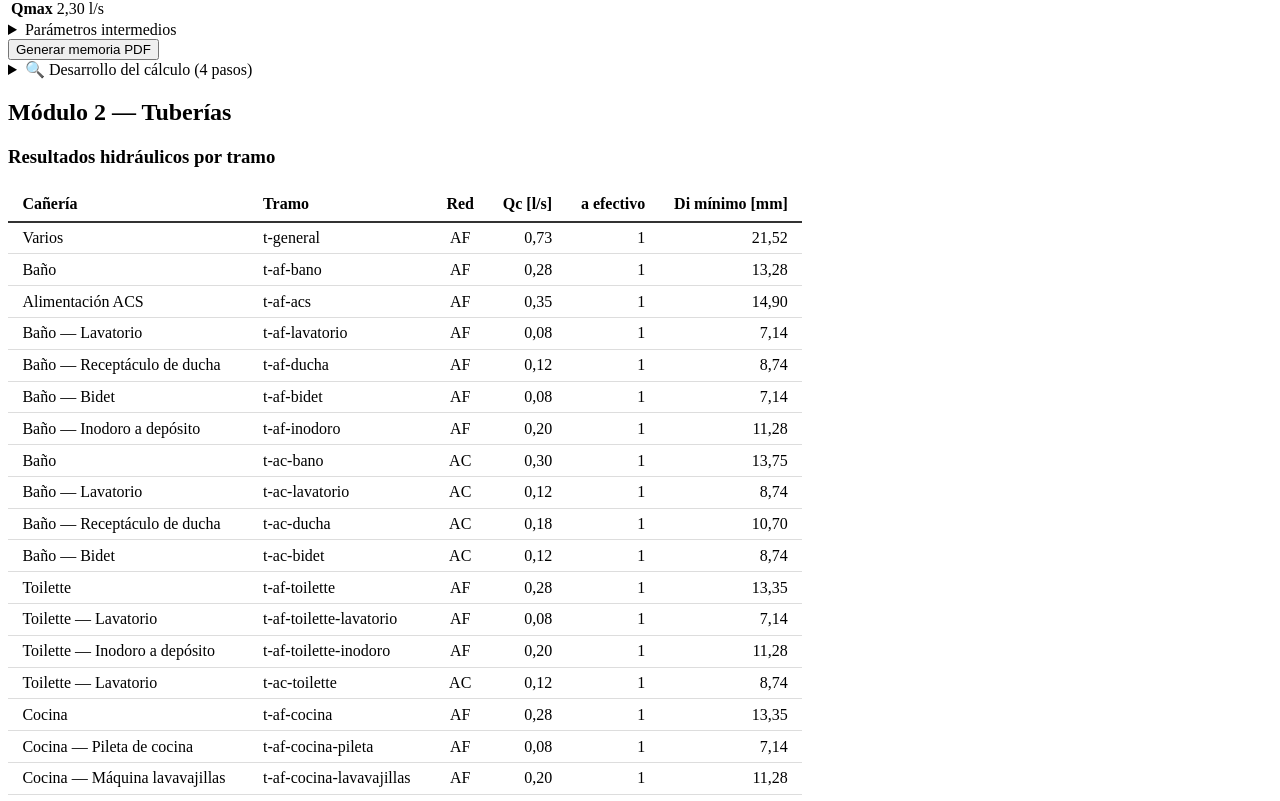
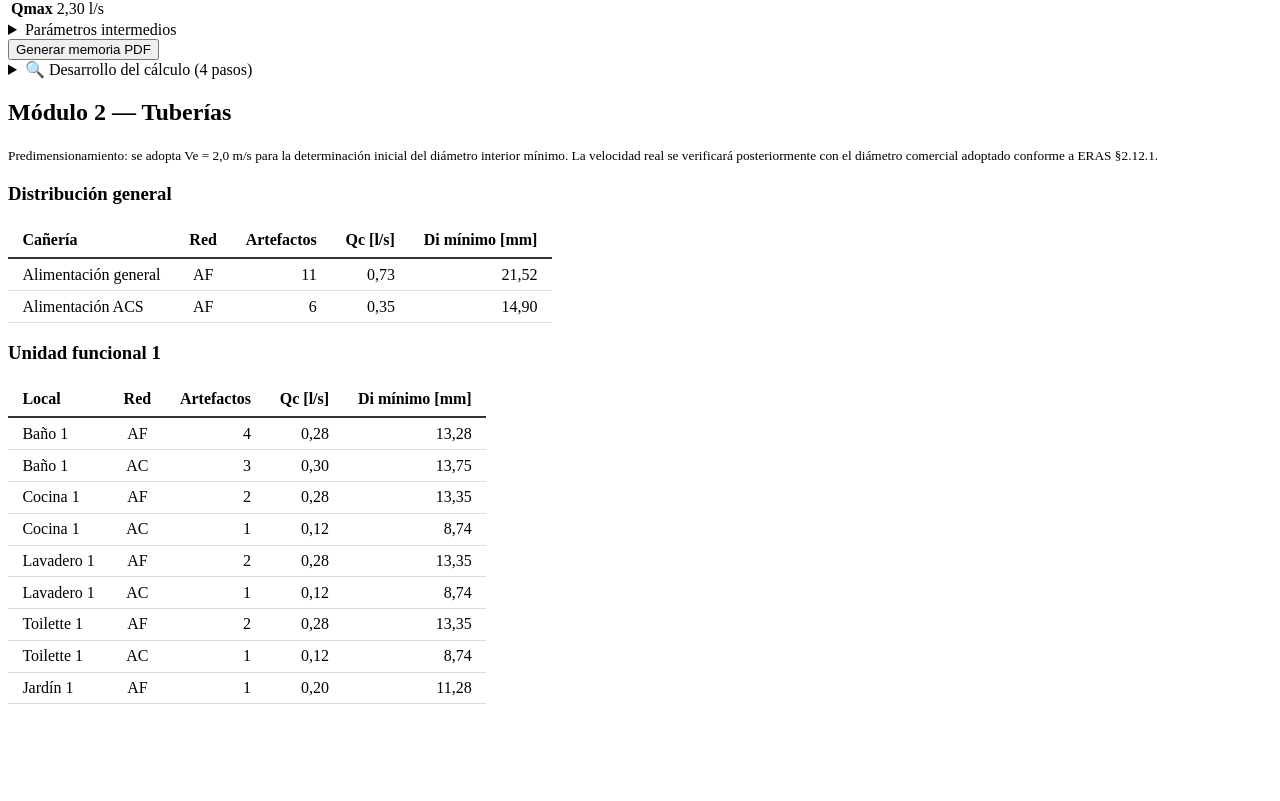
Before and after one commit to nicolasambrosoeras-ctrl/IUAS, a React (Vite) app: page / in a window 1280 px wide. Shown: the part 1693-2494 px from the top of the page. After the commit the page ends 2405 px from the top, so only its background shows below. Built offline with nearby package versions, Linux system fonts and the light colour scheme; what pdfmake would draw is missing.

Commit message:
feat: organizar resultados tecnicos de modulo 2

```diff
--- a/src/interfaz/paginas/ResultadoHidraulicoDeTramo.tsx
+++ b/src/interfaz/paginas/ResultadoHidraulicoDeTramo.tsx
@@ -1,8 +1,13 @@
 // Visualización de Módulo 2 (hidráulica por Tramo) en la pantalla técnica:
-// una tabla con todos los Tramos de la red, no un selector -- así es como
-// un proyectista necesita revisarlos. Qc/aEfectivo/Di mínimo, nada más:
-// ni Kc/K en la vista principal, ni diámetro real, ni editor de red (eso
-// queda para incrementos posteriores). Extraído de MotorDemandaPantalla.tsx
+// dos niveles de lectura -- Distribución general del proyecto, y Local+Red
+// dentro de cada Unidad Funcional -- en vez de una tabla plana con todos
+// los Tramos (incluidos terminales). Este NO es el rediseño definitivo de
+// la aplicación: es exclusivamente una mejora de legibilidad técnica sobre
+// la topología ya correcta. Los Tramos que esta vista no muestra (ramas
+// terminales hacia cada Artefacto individual) siguen existiendo íntegros
+// en RedHidraulica -- ver identificarFilasDeModulo2.ts, que decide
+// estructuralmente (sin heurística de string de id) qué Tramos son
+// "principales" para esta vista. Extraído de MotorDemandaPantalla.tsx
 // únicamente por legibilidad -- misma razón que duplicarUnidadFuncional.ts,
 // no una abstracción nueva. Solo se renderiza cuando el Proyecto ya pasó
 // validarProyecto (gate en MotorDemandaPantalla), así que redHidraulica,
@@ -10,16 +15,21 @@
 // ya existen.
 import type { CSSProperties } from 'react'
 import type { Proyecto, TipoDeLocal } from '../../modelo/proyecto'
-import type { Tramo } from '../../modelo/redHidraulica'
+import type { RedDeTramo } from '../../modelo/redHidraulica'
 import type { ArtefactoNormativo } from '../../normativa/eras-2023/catalogo-artefactos'
 import { resolverHidraulicaDeTramo } from '../../motor/tuberias/resolverHidraulicaDeTramo'
 import { obtenerArtefactosAguasAbajo } from '../../motor/tuberias/topologia/obtenerArtefactosAguasAbajo'
 import { formatearNumero } from '../../exportadores/pdf/formatearNumero'
+import {
+  derivarOrdinalesDeLocal,
+  identificarFilasDistribucionGeneral,
+  identificarFilasPrincipalesDeLocales,
+} from './identificarFilasDeModulo2'
 
 // Duplicado intencional de la etiqueta homónima en MotorDemandaPantalla.tsx
 // (mismo criterio que aplicarParticipacionCritA8: segundo consumidor
 // pequeño y puntual, sin abstraer todavía una fuente compartida). Solo se
-// usa acá para la columna "Cañería".
+// usa acá para etiquetar los Locales dentro de cada Unidad Funcional.
 const ETIQUETA_TIPO_DE_LOCAL: Readonly<Record<TipoDeLocal, string>> = {
   bano: 'Baño',
   toilette: 'Toilette',
@@ -53,97 +63,46 @@ function estiloCelda(alineacion: CSSProperties['textAlign'], ajustable = false):
   }
 }
 
-// "Cañería" es puramente una etiqueta de presentación derivada de la
-// topología y el catálogo ya existentes -- no introduce ninguna asociación
-// estructural Tramo->Local en el modelo (esa asociación no existe y este
-// incremento no la agrega). No reimplementa lógica hidráulica: usa
-// obtenerArtefactosAguasAbajo tal cual, solo para agrupar por Local.
-function derivarCaneria(
-  proyecto: Proyecto,
-  tramo: Tramo,
-  catalogoArtefactos: readonly ArtefactoNormativo[],
-): string {
-  const { redHidraulica } = proyecto
-  if (redHidraulica === undefined) {
-    return '—'
-  }
-
-  const nodoDestino = redHidraulica.nodos.find((nodo) => nodo.id === tramo.nodoDestinoId)
-  if (nodoDestino?.referencia?.tipo === 'produccionACS') {
-    return 'Alimentación ACS'
-  }
-
-  let referencias: ReturnType<typeof obtenerArtefactosAguasAbajo>
-  try {
-    referencias = obtenerArtefactosAguasAbajo(proyecto, tramo.id)
-  } catch {
-    return '—'
-  }
-
-  if (referencias.length === 0) {
-    return '—'
-  }
-
-  const clavesDeLocal = new Set(referencias.map((r) => `${r.unidadFuncionalId}::${r.localId}`))
-  if (clavesDeLocal.size > 1) {
-    return 'Varios'
-  }
-
-  const primeraReferencia = referencias[0]!
-  const unidadFuncional = proyecto.unidadesFuncionales.find(
-    (uf) => uf.id === primeraReferencia.unidadFuncionalId,
-  )
-  const local = unidadFuncional?.locales.find((l) => l.id === primeraReferencia.localId)
-  if (local === undefined) {
-    return '—'
-  }
-
-  const etiquetaLocal = ETIQUETA_TIPO_DE_LOCAL[local.tipo]
-
-  if (referencias.length > 1) {
-    return etiquetaLocal
-  }
-
-  const artefacto = local.artefactos.find((a) => a.id === primeraReferencia.artefactoId)
-  const artefactoNormativo = artefacto
-    ? catalogoArtefactos.find((c) => c.id === artefacto.artefactoId)
-    : undefined
-
-  return artefactoNormativo ? `${etiquetaLocal} — ${artefactoNormativo.nombre}` : etiquetaLocal
+type FilaDeTabla = {
+  readonly etiqueta: string
+  readonly red: RedDeTramo
+  readonly tramoId: string
 }
 
-function FilaDeTramo({
+function FilaResultado({
   proyecto,
   catalogoArtefactos,
-  tramo,
+  fila,
 }: {
   proyecto: Proyecto
   catalogoArtefactos: readonly ArtefactoNormativo[]
-  tramo: Tramo
+  fila: FilaDeTabla
 }) {
   let errorDelMotor: string | null = null
+  let artefactosTexto: string
   let qcTexto: string
-  let aEfectivoTexto: string | number
   let diMinimoTexto: string
 
   try {
-    const resultado = resolverHidraulicaDeTramo(proyecto, tramo.id, catalogoArtefactos)
+    const referencias = obtenerArtefactosAguasAbajo(proyecto, fila.tramoId)
+    artefactosTexto = formatearNumero(referencias.length, 'conteo')
+
+    const resultado = resolverHidraulicaDeTramo(proyecto, fila.tramoId, catalogoArtefactos)
     qcTexto = formatearNumero(resultado.qc_lps, 'l/s')
-    aEfectivoTexto = resultado.tipo === 'conDemanda' ? resultado.simultaneidad.aEfectivo : '—'
     diMinimoTexto =
       resultado.tipo === 'conDemanda' ? formatearNumero(resultado.predimensionamiento.di_min_mm, 'mm') : '—'
   } catch (motivo) {
     errorDelMotor = motivo instanceof Error ? motivo.message : String(motivo)
+    artefactosTexto = '—'
     qcTexto = 'Error'
-    aEfectivoTexto = '—'
     diMinimoTexto = '—'
   }
 
   return (
     <tr>
-      <td style={estiloCelda('left', true)}>{derivarCaneria(proyecto, tramo, catalogoArtefactos)}</td>
-      <td style={estiloCelda('left')}>{tramo.id}</td>
-      <td style={estiloCelda('center')}>{tramo.red}</td>
+      <td style={estiloCelda('left')}>{fila.etiqueta}</td>
+      <td style={estiloCelda('center')}>{fila.red}</td>
+      <td style={estiloCelda('right')}>{artefactosTexto}</td>
       <td style={estiloCelda('right', errorDelMotor !== null)}>
         {qcTexto}
         {errorDelMotor !== null ? (
@@ -153,9 +112,84 @@ function FilaDeTramo({
           </>
         ) : null}
       </td>
-      <td style={estiloCelda('right')}>{aEfectivoTexto}</td>
       <td style={estiloCelda('right')}>{diMinimoTexto}</td>
     </tr>
+  )
+}
+
+function TablaDeFilas({
+  proyecto,
+  catalogoArtefactos,
+  encabezadoPrimeraColumna,
+  filas,
+}: {
+  proyecto: Proyecto
+  catalogoArtefactos: readonly ArtefactoNormativo[]
+  encabezadoPrimeraColumna: string
+  filas: readonly FilaDeTabla[]
+}) {
+  if (filas.length === 0) {
+    return null
+  }
+
+  return (
+    <div style={{ overflowX: 'auto' }}>
+      <table style={{ borderCollapse: 'collapse' }}>
+        <thead>
+          <tr>
+            <th style={estiloEncabezado('left')}>{encabezadoPrimeraColumna}</th>
+            <th style={estiloEncabezado('center')}>Red</th>
+            <th style={estiloEncabezado('right')}>Artefactos</th>
+            <th style={estiloEncabezado('right')}>Qc [l/s]</th>
+            <th style={estiloEncabezado('right')}>Di mínimo [mm]</th>
+          </tr>
+        </thead>
+        <tbody>
+          {filas.map((fila) => (
+            <FilaResultado key={fila.tramoId} proyecto={proyecto} catalogoArtefactos={catalogoArtefactos} fila={fila} />
+          ))}
+        </tbody>
+      </table>
+    </div>
+  )
+}
+
+function TablaDeUnidadFuncional({
+  proyecto,
+  catalogoArtefactos,
+  unidadFuncionalId,
+  nombre,
+  locales,
+  filasPrincipales,
+}: {
+  proyecto: Proyecto
+  catalogoArtefactos: readonly ArtefactoNormativo[]
+  unidadFuncionalId: string
+  nombre: string
+  locales: Proyecto['unidadesFuncionales'][number]['locales']
+  filasPrincipales: ReturnType<typeof identificarFilasPrincipalesDeLocales>
+}) {
+  const ordinales = derivarOrdinalesDeLocal(locales)
+
+  const filas: FilaDeTabla[] = locales.flatMap((local) => {
+    const ordinal = ordinales.get(local.id)
+    const etiquetaLocal = `${ETIQUETA_TIPO_DE_LOCAL[local.tipo]} ${ordinal ?? ''}`.trim()
+
+    return filasPrincipales
+      .filter((fila) => fila.unidadFuncionalId === unidadFuncionalId && fila.localId === local.id)
+      .map((fila) => ({ etiqueta: etiquetaLocal, red: fila.red, tramoId: fila.tramoId }))
+  })
+
+  return (
+    <div>
+      <h3>{nombre}</h3>
+      <TablaDeFilas
+        proyecto={proyecto}
+        catalogoArtefactos={catalogoArtefactos}
+        encabezadoPrimeraColumna="Local"
+        filas={filas}
+      />
+    </div>
   )
 }
 
@@ -167,39 +201,44 @@ export function ResultadoHidraulicoDeTramo({
   catalogoArtefactos: readonly ArtefactoNormativo[]
 }) {
   const tramos = proyecto.redHidraulica?.tramos ?? []
+  const filasPrincipalesDeLocales = identificarFilasPrincipalesDeLocales(proyecto)
 
   return (
     <section>
       <h2>Módulo 2 — Tuberías</h2>
-      <h3>Resultados hidráulicos por tramo</h3>
 
       {tramos.length === 0 ? (
         <p>El proyecto no tiene una red hidráulica cargada.</p>
       ) : (
-        <div style={{ overflowX: 'auto' }}>
-          <table style={{ borderCollapse: 'collapse' }}>
-            <thead>
-              <tr>
-                <th style={estiloEncabezado('left')}>Cañería</th>
-                <th style={estiloEncabezado('left')}>Tramo</th>
-                <th style={estiloEncabezado('center')}>Red</th>
-                <th style={estiloEncabezado('right')}>Qc [l/s]</th>
-                <th style={estiloEncabezado('right')}>a efectivo</th>
-                <th style={estiloEncabezado('right')}>Di mínimo [mm]</th>
-              </tr>
-            </thead>
-            <tbody>
-              {tramos.map((tramo) => (
-                <FilaDeTramo
-                  key={tramo.id}
-                  proyecto={proyecto}
-                  catalogoArtefactos={catalogoArtefactos}
-                  tramo={tramo}
-                />
-              ))}
-            </tbody>
-          </table>
-        </div>
+        <>
+          <p>
+            <small>
+              Predimensionamiento: se adopta Ve = 2,0 m/s para la determinación inicial del
+              diámetro interior mínimo. La velocidad real se verificará posteriormente con el
+              diámetro comercial adoptado conforme a ERAS §2.12.1.
+            </small>
+          </p>
+
+          <h3>Distribución general</h3>
+          <TablaDeFilas
+            proyecto={proyecto}
+            catalogoArtefactos={catalogoArtefactos}
+            encabezadoPrimeraColumna="Cañería"
+            filas={identificarFilasDistribucionGeneral(proyecto)}
+          />
+
+          {proyecto.unidadesFuncionales.map((uf) => (
+            <TablaDeUnidadFuncional
+              key={uf.id}
+              proyecto={proyecto}
+              catalogoArtefactos={catalogoArtefactos}
+              unidadFuncionalId={uf.id}
+              nombre={uf.nombre}
+              locales={uf.locales}
+              filasPrincipales={filasPrincipalesDeLocales}
+            />
+          ))}
+        </>
       )}
     </section>
   )
--- /dev/null
+++ b/src/interfaz/paginas/identificarFilasDeModulo2.ts
@@ -0,0 +1,186 @@
+// Agrupamiento de topología física para la vista principal de Módulo 2:
+// identifica, de forma puramente estructural (sin heurísticas de string
+// de ID de Tramo/Nodo), qué Tramos representan la Distribución general del
+// proyecto y cuál es el Tramo principal de cada (Local, Red). No calcula
+// nada hidráulico ni reimplementa el traversal topológico: usa
+// obtenerArtefactosAguasAbajo tal cual para decidir, por Tramo, a qué
+// Local pertenece en exclusiva. Esto es exclusivamente una selección de
+// presentación -- la topología completa (incluidos los Tramos terminales
+// que esta selección deja fuera de la vista principal) sigue existiendo
+// íntegra en RedHidraulica para el motor.
+import type { Local, Proyecto } from '../../modelo/proyecto'
+import type { Nodo, RedDeTramo, RedHidraulica, Tramo } from '../../modelo/redHidraulica'
+import { obtenerArtefactosAguasAbajo } from '../../motor/tuberias/topologia/obtenerArtefactosAguasAbajo'
+
+export type FilaDistribucionGeneral = {
+  readonly etiqueta: string
+  readonly red: RedDeTramo
+  readonly tramoId: string
+}
+
+export type FilaPrincipalDeLocal = {
+  readonly unidadFuncionalId: string
+  readonly localId: string
+  readonly red: RedDeTramo
+  readonly tramoId: string
+}
+
+type IdentidadDeLocal = {
+  readonly unidadFuncionalId: string
+  readonly localId: string
+}
+
+// Un Tramo es "puro" de un Local cuando la totalidad de los Artefactos
+// alcanzables aguas abajo (ya deduplicados por obtenerArtefactosAguasAbajo)
+// pertenece a un único Local. No se compara contra el inventario completo
+// del Local: un Tramo AC puro solo alcanza los Artefactos con conectividad
+// física AC de ese Local (CRIT-A15), y eso es exactamente lo esperado --
+// un Local sin ningún Artefacto conectado a AC simplemente no produce
+// ningún Tramo "puro" en esa Red.
+function localUnicoDeTramo(proyecto: Proyecto, tramoId: string): IdentidadDeLocal | undefined {
+  const referencias = obtenerArtefactosAguasAbajo(proyecto, tramoId)
+  if (referencias.length === 0) {
+    return undefined
+  }
+
+  // JSON.stringify de la tupla, mismo criterio que obtenerArtefactosAguasAbajo:
+  // un separador de texto simple no puede descartar colisiones si el modelo
+  // no prohíbe "::" dentro de un id.
+  const claves = new Set(referencias.map((r) => JSON.stringify([r.unidadFuncionalId, r.localId])))
+  if (claves.size !== 1) {
+    return undefined
+  }
+
+  const primera = referencias[0]!
+  return { unidadFuncionalId: primera.unidadFuncionalId, localId: primera.localId }
+}
+
+function buscarTramoPadre(redHidraulica: RedHidraulica, tramo: Tramo): Tramo | undefined {
+  return redHidraulica.tramos.find((candidato) => candidato.nodoDestinoId === tramo.nodoOrigenId)
+}
+
+// Clasificación estructural de un Tramo como perteneciente a la
+// Distribución general (raíz de toda la topología, o alimentación hacia
+// produccionACS), sin depender de ningún id literal de la topología demo
+// (t-general/t-af-acs). Se calcula una sola vez y se comparte entre
+// identificarFilasDistribucionGeneral e identificarFilasPrincipalesDeLocales:
+// un Tramo de Distribución general nunca debe además aparecer como
+// principal de un Local, aunque su conjunto aguas abajo resulte "puro" de
+// un único Local (caso límite: un proyecto donde un único Local concentra
+// toda el agua caliente del edificio -- t-af-acs seguiría siendo la fila
+// de Alimentación ACS, nunca una fila de ese Local).
+function clasificarTramoDeDistribucionGeneral(
+  idsConTramoEntrante: ReadonlySet<string>,
+  nodosPorId: ReadonlyMap<string, Nodo>,
+  tramo: Tramo,
+): 'general' | 'acs' | undefined {
+  if (!idsConTramoEntrante.has(tramo.nodoOrigenId)) {
+    return 'general'
+  }
+
+  const nodoDestino = nodosPorId.get(tramo.nodoDestinoId)
+  if (nodoDestino?.referencia?.tipo === 'produccionACS') {
+    return 'acs'
+  }
+
+  return undefined
+}
+
+// Distribución general: dos señales puramente estructurales.
+//
+// - "Alimentación general": el Tramo raíz de toda la topología -- el único
+//   cuyo nodoOrigenId nunca aparece como nodoDestinoId de otro Tramo.
+// - "Alimentación ACS": el Tramo cuyo nodo de destino referencia
+//   produccionACS (misma señal estructural que ya usaba derivarCaneria en
+//   este archivo antes de este incremento).
+export function identificarFilasDistribucionGeneral(proyecto: Proyecto): readonly FilaDistribucionGeneral[] {
+  const { redHidraulica } = proyecto
+  if (redHidraulica === undefined) {
+    return []
+  }
+
+  const idsConTramoEntrante = new Set(redHidraulica.tramos.map((tramo) => tramo.nodoDestinoId))
+  const nodosPorId = new Map(redHidraulica.nodos.map((nodo) => [nodo.id, nodo]))
+
+  const filas: FilaDistribucionGeneral[] = []
+
+  for (const tramo of redHidraulica.tramos) {
+    const clasificacion = clasificarTramoDeDistribucionGeneral(idsConTramoEntrante, nodosPorId, tramo)
+    if (clasificacion === 'general') {
+      filas.push({ etiqueta: 'Alimentación general', red: tramo.red, tramoId: tramo.id })
+    } else if (clasificacion === 'acs') {
+      filas.push({ etiqueta: 'Alimentación ACS', red: tramo.red, tramoId: tramo.id })
+    }
+  }
+
+  return filas
+}
+
+// Tramo principal de cada (Local, Red): el Tramo "puro" de ese Local más
+// cercano a la raíz -- aquel cuyo Tramo padre (si existe) ya no es puro de
+// ese mismo Local (porque no es puro de ningún Local, al alcanzar más de
+// uno). Los Tramos puros más profundos (terminales hacia cada Artefacto)
+// quedan excluidos porque su padre ya cubre exactamente el mismo Local.
+export function identificarFilasPrincipalesDeLocales(proyecto: Proyecto): readonly FilaPrincipalDeLocal[] {
+  const { redHidraulica } = proyecto
+  if (redHidraulica === undefined) {
+    return []
+  }
+
+  const idsConTramoEntrante = new Set(redHidraulica.tramos.map((tramo) => tramo.nodoDestinoId))
+  const nodosPorId = new Map(redHidraulica.nodos.map((nodo) => [nodo.id, nodo]))
+  const esDeDistribucionGeneral = (tramo: Tramo): boolean =>
+    clasificarTramoDeDistribucionGeneral(idsConTramoEntrante, nodosPorId, tramo) !== undefined
+
+  const filas: FilaPrincipalDeLocal[] = []
+
+  for (const tramo of redHidraulica.tramos) {
+    // Un Tramo de Distribución general (raíz, o alimentación a
+    // produccionACS) nunca es la fila principal de un Local, aunque su
+    // conjunto aguas abajo resulte "puro" de uno solo -- ver el comentario
+    // de clasificarTramoDeDistribucionGeneral.
+    if (esDeDistribucionGeneral(tramo)) {
+      continue
+    }
+
+    const identidad = localUnicoDeTramo(proyecto, tramo.id)
+    if (identidad === undefined) {
+      continue
+    }
+
+    const padre = buscarTramoPadre(redHidraulica, tramo)
+    const padreEsMismoLocal =
+      padre !== undefined && !esDeDistribucionGeneral(padre) && localUnicoDeTramo(proyecto, padre.id) !== undefined
+    if (padreEsMismoLocal) {
+      continue
+    }
+
+    filas.push({
+      unidadFuncionalId: identidad.unidadFuncionalId,
+      localId: identidad.localId,
+      red: tramo.red,
+      tramoId: tramo.id,
+    })
+  }
+
+  return filas
+}
+
+// Ordinal de presentación por Local dentro de una Unidad Funcional, según
+// el orden de `locales` agrupado por tipo. Siempre numera, incluso con un
+// único Local de ese tipo (consistencia visual), y no se persiste en
+// ningún lado -- se recalcula en cada render, igual que etiquetasDeLocales
+// en MotorDemandaPantalla.tsx (mismo criterio, distinta política de
+// numeración: acá no hay caso "sin número").
+export function derivarOrdinalesDeLocal(locales: readonly Local[]): ReadonlyMap<string, number> {
+  const contadorPorTipo = new Map<Local['tipo'], number>()
+  const ordinales = new Map<string, number>()
+
+  for (const local of locales) {
+    const siguiente = (contadorPorTipo.get(local.tipo) ?? 0) + 1
+    contadorPorTipo.set(local.tipo, siguiente)
+    ordinales.set(local.id, siguiente)
+  }
+
+  return ordinales
+}
```
Also changed, not shown: 1 other file (tests, documents, lock files or other folders).
